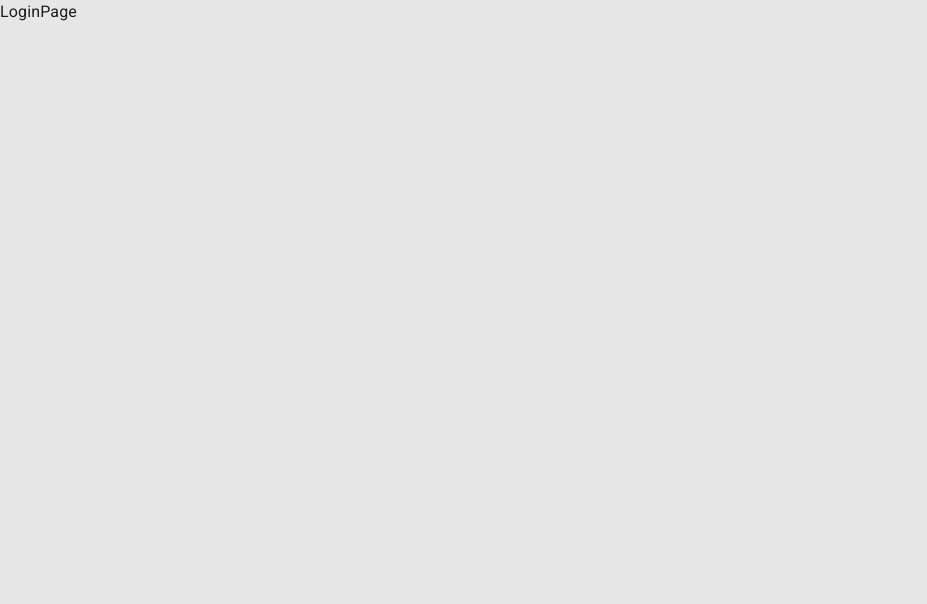
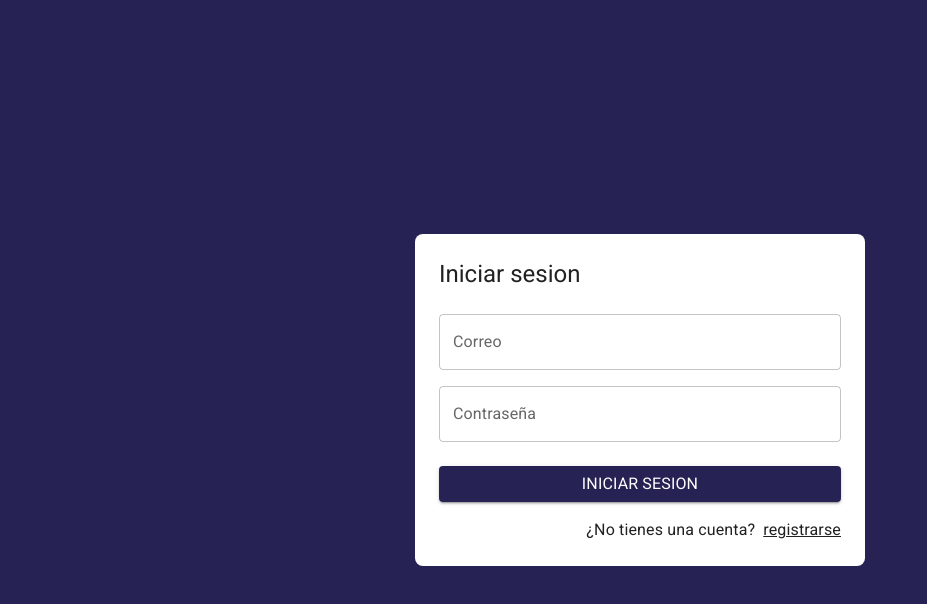
Before and after one commit to lucas-s4nchez/calendar-app, a React (Vite) app: page /auth/login in a window 1280 px wide. Shown: the top 604 px of the page, without its empty margins (0-927 px from the left). Built offline with nearby package versions, Linux system fonts and the light colour scheme.

Commit message:
feat: :lipstick: add style to login and register pages
add style to login and register pages

```diff
--- /dev/null
+++ b/src/auth/layout/AuthLayout.jsx
@@ -0,0 +1,31 @@
+import { Grid, Typography } from "@mui/material";
+
+export const AuthLayout = ({ children, title = "" }) => {
+  return (
+    <Grid
+      container
+      spacing={0}
+      direction="column"
+      alignItems="center"
+      justifyContent="center"
+      sx={{ minHeight: "100vh", backgroundColor: "primary.main", padding: 4 }}
+    >
+      <Grid
+        item
+        className="box-shadow"
+        xs={3}
+        sx={{
+          width: { sm: 450 },
+          backgroundColor: "white",
+          padding: 3,
+          borderRadius: 2,
+        }}
+      >
+        <Typography variant="h5" sx={{ mb: 1 }}>
+          {title}
+        </Typography>
+        {children}
+      </Grid>
+    </Grid>
+  );
+};
--- a/src/auth/pages/LoginPage.jsx
+++ b/src/auth/pages/LoginPage.jsx
@@ -1,3 +1,71 @@
+import { Link as RouterLink } from "react-router-dom";
+import {
+  Alert,
+  Button,
+  Grid,
+  Link,
+  TextField,
+  Typography,
+} from "@mui/material";
+import { AuthLayout } from "../layout/AuthLayout";
+
 export const LoginPage = () => {
-  return <div>LoginPage</div>;
+  const handleSubmit = (e) => {
+    e.preventDefault();
+    console.log("jiji");
+  };
+
+  return (
+    <AuthLayout title="Iniciar sesion">
+      <form onSubmit={handleSubmit} data-testid="login-form">
+        <Grid container>
+          <Grid item xs={12} sx={{ mt: 2 }}>
+            <TextField
+              label="Correo"
+              type="email"
+              placeholder="correo@correo.com"
+              fullWidth
+              name="email"
+              inputProps={{
+                "data-testid": "input-email",
+              }}
+            />
+          </Grid>
+          <Grid item xs={12} sx={{ mt: 2 }}>
+            <TextField
+              label="Contraseña"
+              type="password"
+              placeholder="Contraseña"
+              fullWidth
+              name="password"
+              inputProps={{
+                "data-testid": "input-password",
+              }}
+            />
+          </Grid>
+          <Grid container spacing={2} sx={{ mb: 2, mt: 1 }}>
+            {/* <Grid item xs={12} display={!!errorMessage ? "" : "none"}>
+              <Alert severity="error">{errorMessage}</Alert>
+            </Grid> */}
+            <Grid item xs={12}>
+              <Button
+                // disabled={isAuthenticating}
+                type="submit"
+                variant="contained"
+                fullWidth
+              >
+                <Typography>Iniciar sesion</Typography>
+              </Button>
+            </Grid>
+          </Grid>
+          <Grid container direction="row" justifyContent="end">
+            <Typography sx={{ mr: 1 }}>¿No tienes una cuenta?</Typography>
+            <Link component={RouterLink} color="inherit" to={"/auth/register"}>
+              registrarse
+            </Link>
+          </Grid>
+        </Grid>
+      </form>
+    </AuthLayout>
+  );
 };
--- a/src/auth/pages/RegisterPage.jsx
+++ b/src/auth/pages/RegisterPage.jsx
@@ -1,3 +1,76 @@
+import { Link as RouterLink } from "react-router-dom";
+import { Button, Grid, Link, TextField, Typography } from "@mui/material";
+import { AuthLayout } from "../layout/AuthLayout";
+
 export const RegisterPage = () => {
-  return <div>RegisterPage</div>;
+  const onSubmit = (e) => {
+    e.preventDefault();
+    console.log("jiji");
+  };
+
+  return (
+    <AuthLayout title="Crear cuenta">
+      <form onSubmit={onSubmit} data-testid="register-form">
+        <Grid container>
+          <Grid item xs={12} sx={{ mt: 2 }}>
+            <TextField
+              label="Nombre completo"
+              type="text"
+              placeholder="Tu nombre"
+              fullWidth
+              name="displayName"
+              inputProps={{
+                "data-testid": "register-displayName",
+              }}
+            />
+          </Grid>
+          <Grid item xs={12} sx={{ mt: 2 }}>
+            <TextField
+              label="Correo"
+              type="email"
+              placeholder="correo@correo.com"
+              fullWidth
+              name="email"
+              inputProps={{
+                "data-testid": "register-email",
+              }}
+            />
+          </Grid>
+          <Grid item xs={12} sx={{ mt: 2 }}>
+            <TextField
+              label="Contraseña"
+              type="password"
+              placeholder="Contraseña"
+              fullWidth
+              name="password"
+              inputProps={{
+                "data-testid": "register-password",
+              }}
+            />
+          </Grid>
+          <Grid container spacing={2} sx={{ mb: 2, mt: 1 }}>
+            {/* <Grid item xs={12} display={!!errorMessage ? "" : "none"}>
+              <Alert severity="error">{errorMessage}</Alert>
+            </Grid> */}
+            <Grid item xs={12}>
+              <Button
+                type="submit"
+                variant="contained"
+                fullWidth
+                // disabled={isCheckingAuthentication}
+              >
+                <Typography>Crear cuenta</Typography>
+              </Button>
+            </Grid>
+          </Grid>
+          <Grid container direction="row" justifyContent="end">
+            <Typography sx={{ mr: 1 }}>¿Ya tienes una cuenta?</Typography>
+            <Link component={RouterLink} color="inherit" to={"/auth/login"}>
+              ingresa
+            </Link>
+          </Grid>
+        </Grid>
+      </form>
+    </AuthLayout>
+  );
 };
--- a/src/theme/primaryTheme.js
+++ b/src/theme/primaryTheme.js
@@ -1,22 +1,16 @@
 import { createTheme } from "@mui/material";
+import { red } from "@mui/material/colors";
 
 export const primaryTheme = createTheme({
   palette: {
     primary: {
-      main: "#e53935",
+      main: "#262254",
     },
     secondary: {
-      main: "#000000",
+      main: "#543884",
     },
-    background: {
-      default: "#e7e7e7",
-    },
-    white: {
-      main: "#FFFFFF",
-      cream: "#F2F7F2",
-    },
-    green: {
-      main: "#13AD5D",
+    error: {
+      main: red.A400,
     },
   },
 });
```
